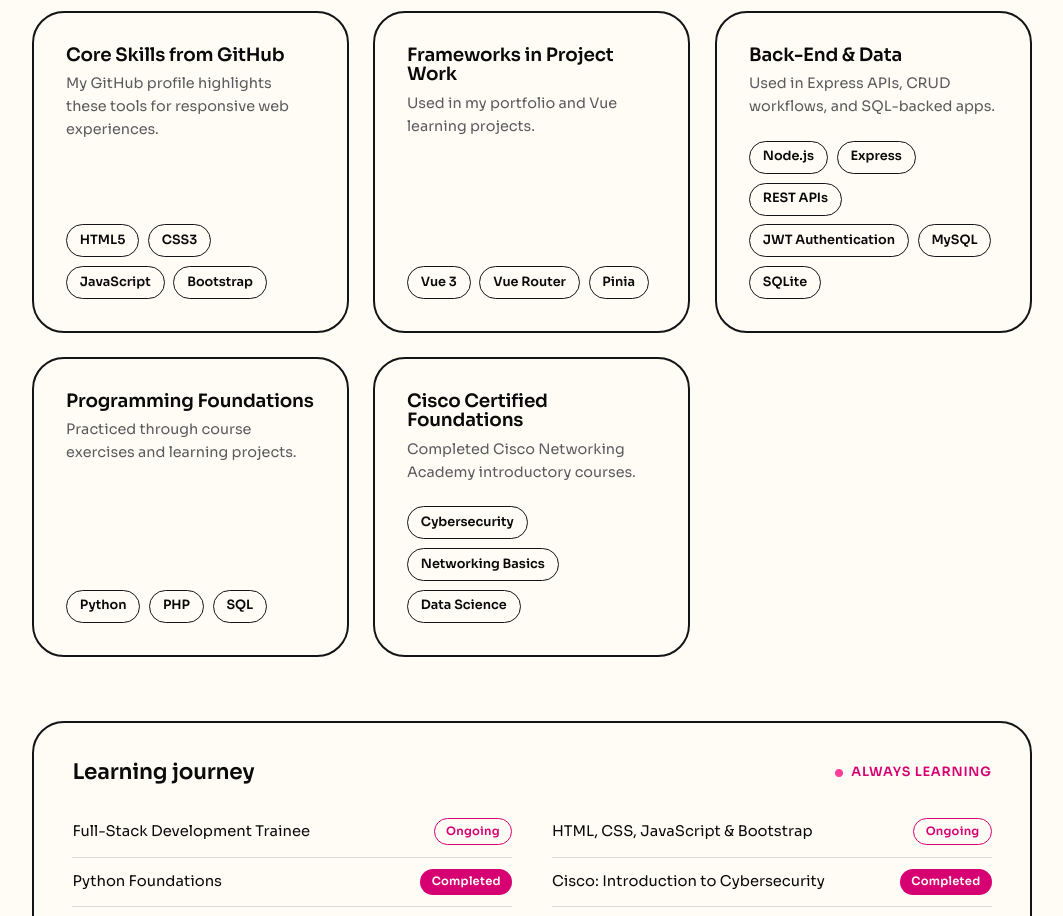
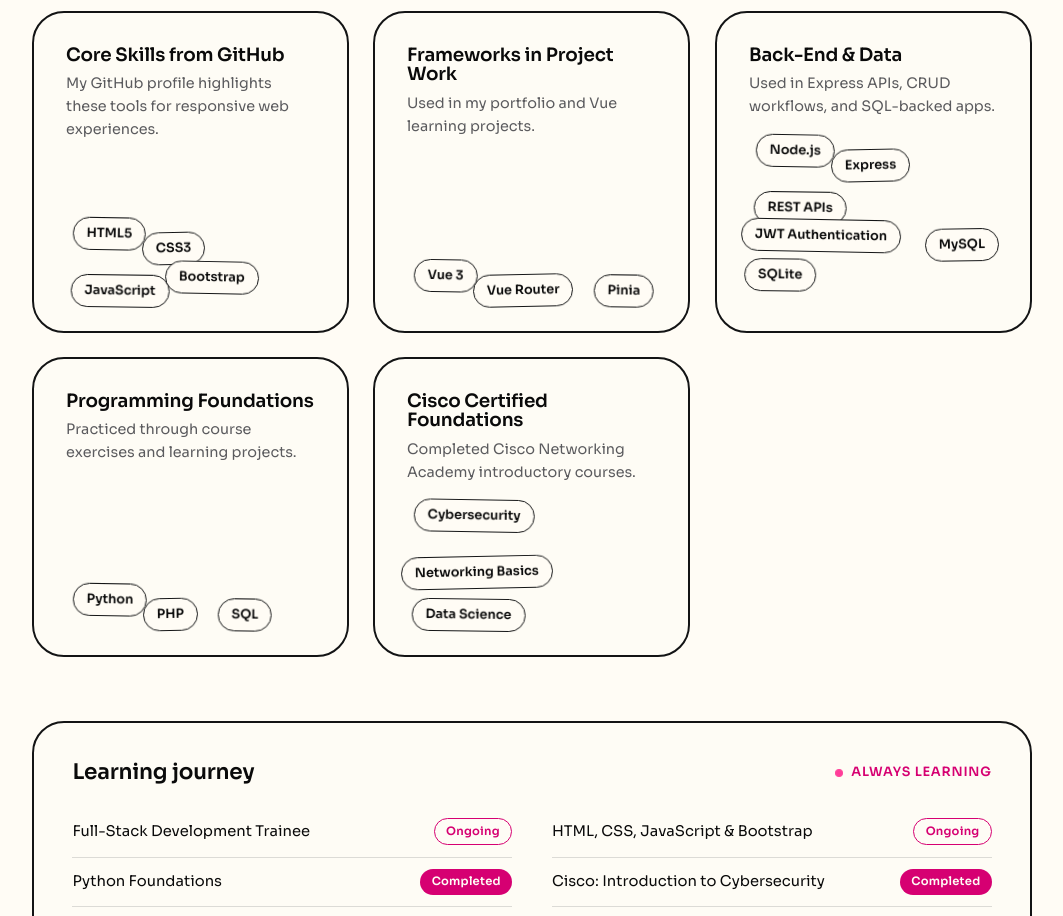
Before and after one commit to imaanabrahams/My_Portfolio, a React (Vite) app: page / in a window 1280 px wide. Shown: the part 3060-3976 px from the top of the page, without its empty margins (108-1171 px from the left). Built offline with nearby package versions, Linux system fonts and the light colour scheme.

Commit message:
Animate skill chips with gentle drift

```diff
--- a/src/styles/SkillsSection.css
+++ b/src/styles/SkillsSection.css
@@ -51,12 +51,82 @@
   font-size: 0.8rem;
   font-weight: 600;
   transition: background-color 0.25s ease, color 0.25s ease, border-color 0.25s ease;
+  animation: skill-chip-drift var(--chip-speed, 7s) ease-in-out var(--chip-delay, 0s) infinite alternate;
+  will-change: transform;
+}
+
+.skill-list li:nth-child(6n + 1) {
+  --drift-x: 7px;
+  --drift-y: -7px;
+  --drift-tilt: 1deg;
+  --chip-speed: 6.4s;
+}
+
+.skill-list li:nth-child(6n + 2) {
+  --drift-x: -6px;
+  --drift-y: 8px;
+  --drift-tilt: -1.2deg;
+  --chip-speed: 7.8s;
+  --chip-delay: -2s;
+}
+
+.skill-list li:nth-child(6n + 3) {
+  --drift-x: 5px;
+  --drift-y: 9px;
+  --drift-tilt: 0.8deg;
+  --chip-speed: 8.2s;
+  --chip-delay: -4s;
+}
+
+.skill-list li:nth-child(6n + 4) {
+  --drift-x: -8px;
+  --drift-y: -5px;
+  --drift-tilt: 1.1deg;
+  --chip-speed: 7.1s;
+  --chip-delay: -1s;
+}
+
+.skill-list li:nth-child(6n + 5) {
+  --drift-x: 8px;
+  --drift-y: 5px;
+  --drift-tilt: -0.9deg;
+  --chip-speed: 8.5s;
+  --chip-delay: -5s;
+}
+
+.skill-list li:nth-child(6n) {
+  --drift-x: -5px;
+  --drift-y: -8px;
+  --drift-tilt: 0.7deg;
+  --chip-speed: 7.5s;
+  --chip-delay: -3s;
+}
+
+@keyframes skill-chip-drift {
+  from {
+    transform: translate3d(0, 0, 0) rotate(0);
+  }
+  to {
+    transform: translate3d(var(--drift-x, 6px), var(--drift-y, -6px), 0)
+      rotate(var(--drift-tilt, 1deg));
+  }
+}
+
+.skill-list li:hover {
+  animation-play-state: paused;
 }
 
 .skill-list li:hover {
   background: var(--pink-deep);
   border-color: var(--pink-deep);
   color: var(--cream);
+}
+
+@media (prefers-reduced-motion: reduce) {
+  .skill-list li {
+    animation: none;
+    will-change: auto;
+  }
 }
 
 /* ---------- learning status ---------- */
```
